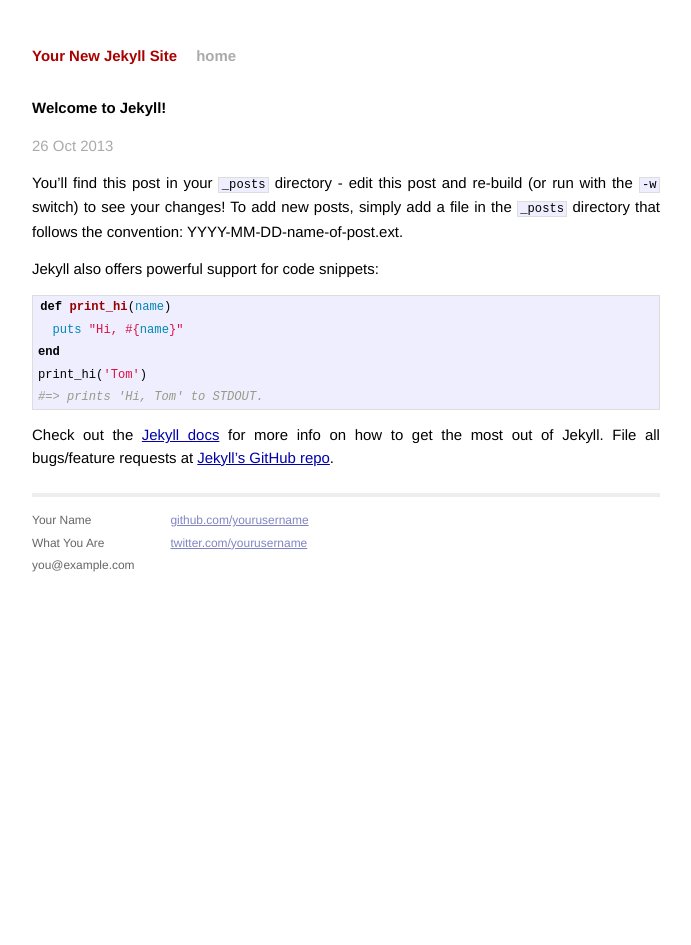
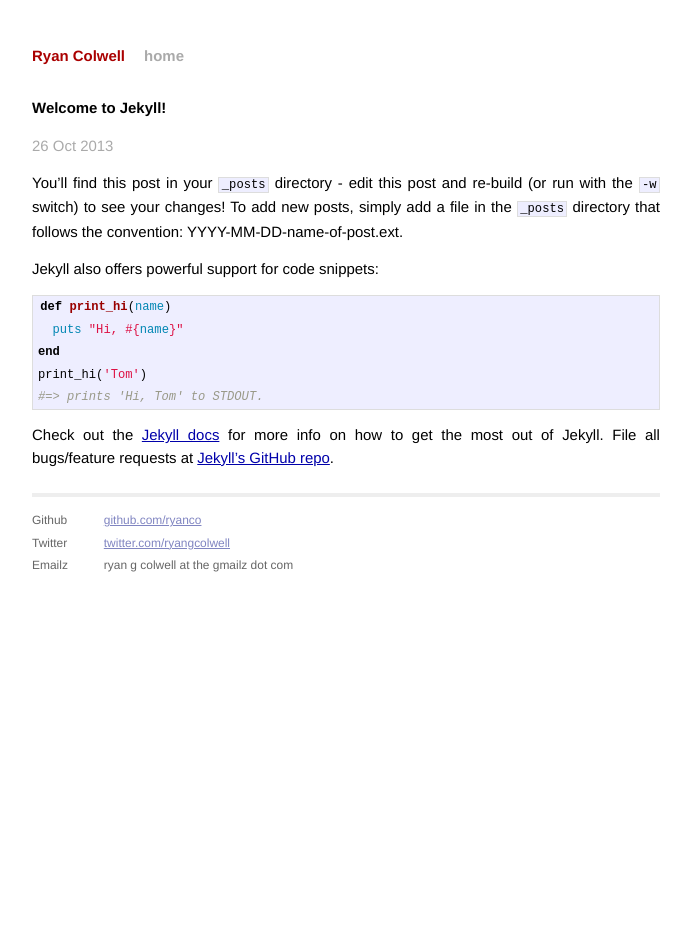
Before and after one commit to ryanco/ryanco.github.io, a Jekyll site: the page built from _posts/2013-10-26-welcome-to-jekyll.markdown, in a window 1280 px wide. Shown: the whole page, without its empty margins (294-985 px from the left). Built offline with Jekyll 4.4.1, drawn with Linux system fonts in a browser that asks for light colours; Markdown is read by kramdown in place of the engine named in the settings.

Commit message:
Adding configurations for contact information.

```diff
--- a/_config.yml
+++ b/_config.yml
@@ -1,3 +1,10 @@
-name: Your New Jekyll Site
+name: Ryan Colwell
 markdown: redcarpet
 pygments: true
+
+
+author:
+ name: Ryan Colwell
+ email: ryan g colwell at the gmailz dot com
+ github: ryanco
+ twitter: ryangcolwell
--- a/_layouts/default.html
+++ b/_layouts/default.html
@@ -26,15 +26,16 @@
           <div class="footer">
             <div class="contact">
               <p>
-                Your Name<br />
-                What You Are<br />
-                you@example.com
+                Github<br />
+                Twitter<br />
+				Emailz<br />
               </p>
             </div>
             <div class="contact">
               <p>
-                <a href="https://github.com/yourusername">github.com/yourusername</a><br />
-                <a href="https://twitter.com/yourusername">twitter.com/yourusername</a><br />
+                <a href="https://github.com/{{ site.author.github }}">github.com/{{ site.author.github }}</a><br />
+                <a href="https://twitter.com/{{ site.author.twitter }}">twitter.com/{{ site.author.twitter }}</a><br />
+				{{ site.author.email }}
               </p>
             </div>
           </div>
--- a/index.html
+++ b/index.html
@@ -1,6 +1,6 @@
 ---
 layout: default
-title: Your New Jekyll Site
+title: Ryan Colwell
 ---
 
 <div id="home">
```
